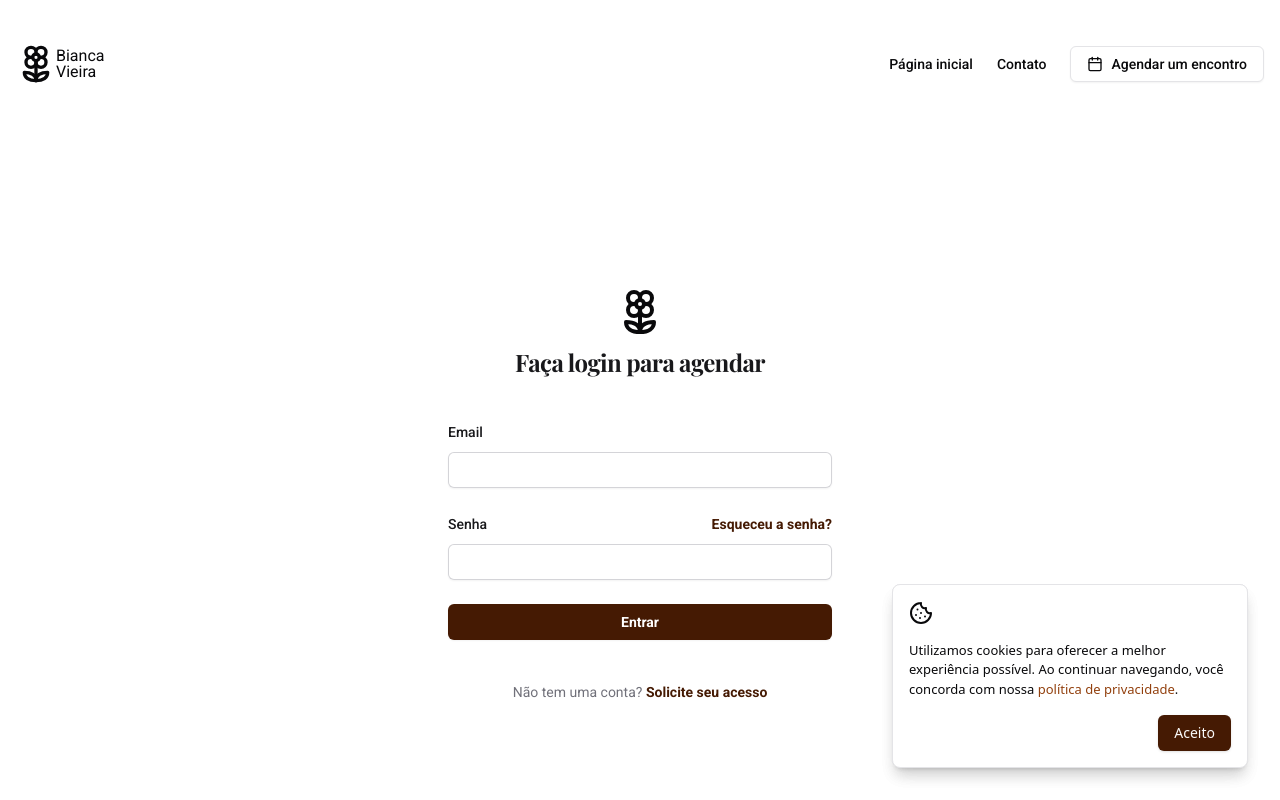
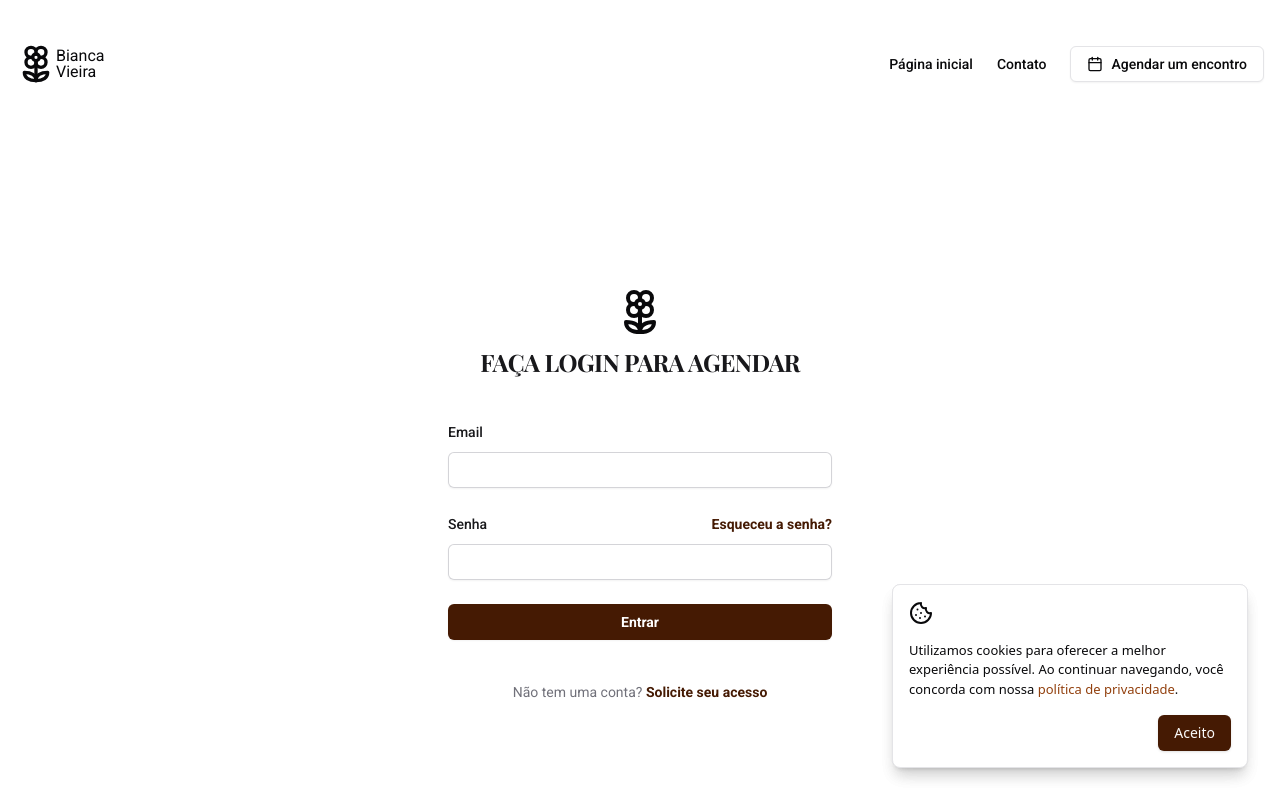
Before and after one commit to felipegomss/psicobia, a Next.js app: page /login in a window 1280 px wide. Shown: the top 800 px of the page. Built offline with nearby package versions, Linux system fonts and the light colour scheme.

Commit message:
feat: fonts

```diff
--- a/src/app/globals.css
+++ b/src/app/globals.css
@@ -44,6 +44,10 @@
     font-family: var(--font-title), sans-serif;
   }
 
+  h2 {
+    text-transform: uppercase;
+  }
+
   h2,
   h3 {
     font-family: var(--font-serif), serif;
```
